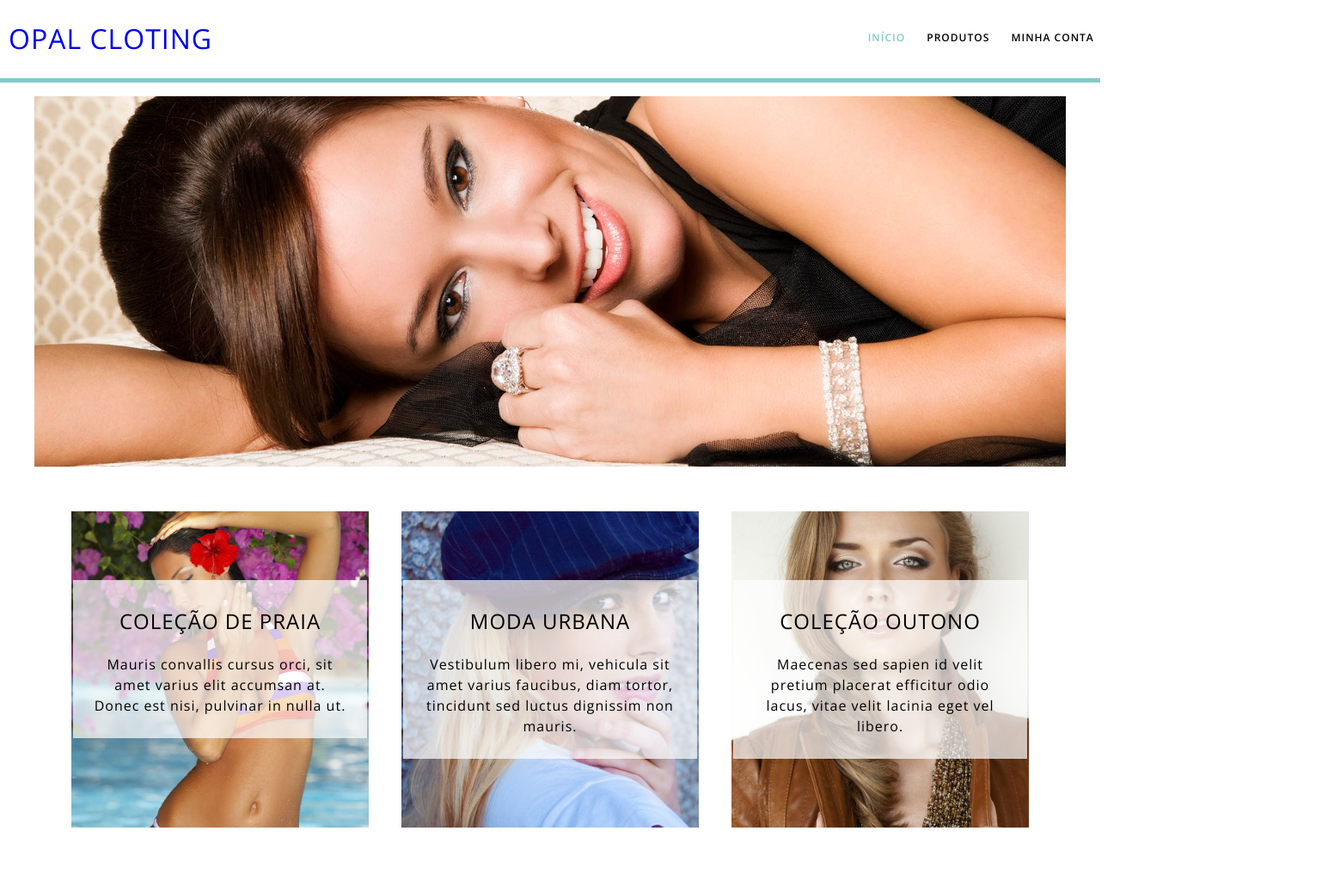
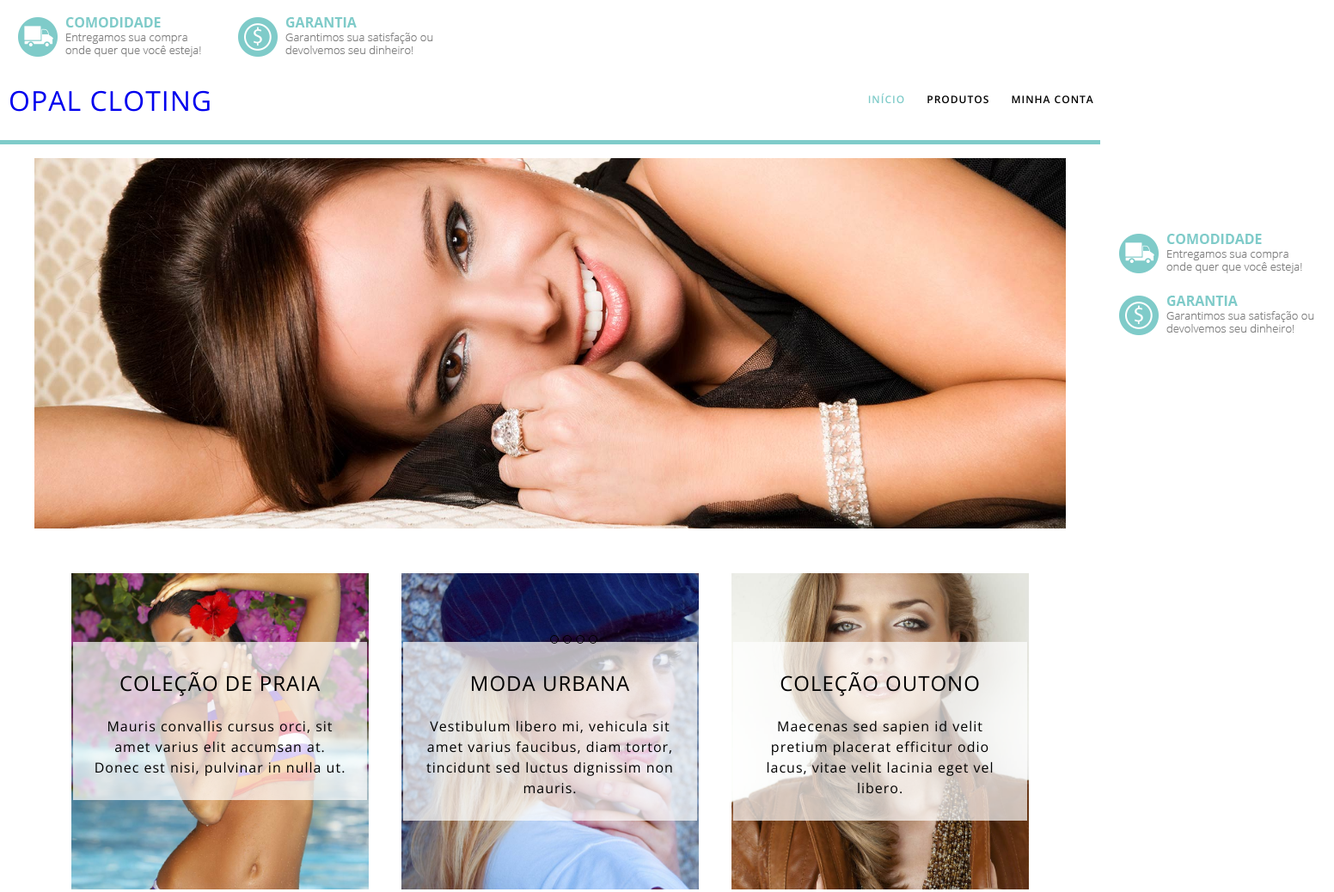
Before and after one commit to Jo-Alves/OPAL-CLOTHING, a plain HTML site: page index.html in a window 1280 px wide. Shown: the top 1038 px of the page at 86% size, 1552 px wide, since content can reach past the window. Drawn offline with nearby package versions, Linux system fonts and the light colour scheme.

Commit message:
versão 1.0003.3

```diff
--- a/css/main.css
+++ b/css/main.css
@@ -26,7 +26,8 @@ body{
 }
 
 .icones{
-    margin: 10px;
+    display: none;
+    margin: 20px 20px 0;
 }
 
 @keyframes movTop{
@@ -498,6 +499,18 @@ footer div{
     border: 1px dotted black;
 }
 
+.js .icones-menu{
+    display: block;
+    position: absolute;
+    top: 200px;
+    left: 10%;
+}
+
+.js .icones-menu img:nth-of-type(2){
+    display: block;
+    margin-top: 20px;
+}
+
 @keyframes rotDireita{
     from{
         transform: rotate(45deg)    ;
@@ -519,7 +532,6 @@ footer div{
 }
 
 @media screen and (min-width: 681px){
-
 
     .s-colecao{
         display: grid;
@@ -601,4 +613,11 @@ footer div{
         top: -40px;
     }
 
+    .js .icones{
+        display: block;
+    }
+
+    .js .icones-menu{
+        left: 30%;
+    }
 }
--- a/index.html
+++ b/index.html
@@ -14,10 +14,10 @@
     <title>Início - Opal Clothing</title>
 </head>
 <body>
-        <div class="icones" style="display: none">
+        <div class="icones">
             <img src="image/inicio/icone-envio.png" alt="Ícone de carro de entrega" class="hImg">
             <img src="image/inicio/icone-garantia.png" alt="Ícone de carro de entrega" class="hImg">
-        </div c>
+        </div>
 
     <header id="header" class="header">
 
@@ -37,6 +37,11 @@
                         <li class="menu-list"><a href="compras.html">Minha Conta</a></li>
                     </ul>
                 </nav>
+
+                <div class="icones-menu">
+                        <img src="image/inicio/icone-envio.png" alt="Ícone de carro de entrega" class="hImg">
+                        <img src="image/inicio/icone-garantia.png" alt="Ícone de carro de entrega" class="hImg">
+                </div>
             </div>
         </div>
     </header>
@@ -50,15 +55,14 @@
                 <figure><img src="image/inicio/slide-03.jpg" alt="slide 03"> </figure>
                 <figure><img src="image/inicio/slide-04.jpg" alt="slide 04"> </figure>
             </div>
-            <div class="btnCarousel" style="display: none;">
-                <button class="prev bt"><i class="fas fa-angle-left"></i></button>
 
+            <div class="btnCarousel">
                 <span class="sel1 sel"></span>
                 <span class="sel2 sel"></span>
                 <span class="sel3 sel"></span>
                 <span class="sel4 sel"></span>
-                <button class="next bt"><i class="fas fa-angle-right"></i></button>
-                </div>
+
+            </div>
         </div>
 
 
@@ -285,6 +289,7 @@
     </footer>
 
     <script src="js/config-menu.js"></script>
+    <script src="js/corousel.js"></script>
     <script src="js/main.js"></script>
 </body>
 </html>
--- a/js/corousel.js
+++ b/js/corousel.js
@@ -1,7 +1,7 @@
 function Carousel(attribute){
     this.container = (typeof attribute.container === 'string') ? document.querySelector(attribute.container) : attribute.container;
 
-    this.itens = (typeof attribute.itens === "string") ? this.container.querySelector(attribute.itens) : attribute.itens;
+    this.itens = (typeof attribute.itens === "string") ? this.container.querySelectorAll(attribute.itens) : attribute.itens;
 
     this.btSel1 = (typeof attribute.btSel1 === "string") ? document.querySelector(attribute.btSel1) : attribute.btSel1;
 
@@ -16,4 +16,6 @@ function Carousel(attribute){
     this.btnNext = (typeof attribute.btnNext === "string") ? document.querySelector(attribute.btnNext) : attribute.btnNext;
 
     var _this = this;
-}
+
+
+ }
```
Also changed, not shown: compras.html (+11 -2 lines), produtos.html (+11 -0 lines).
